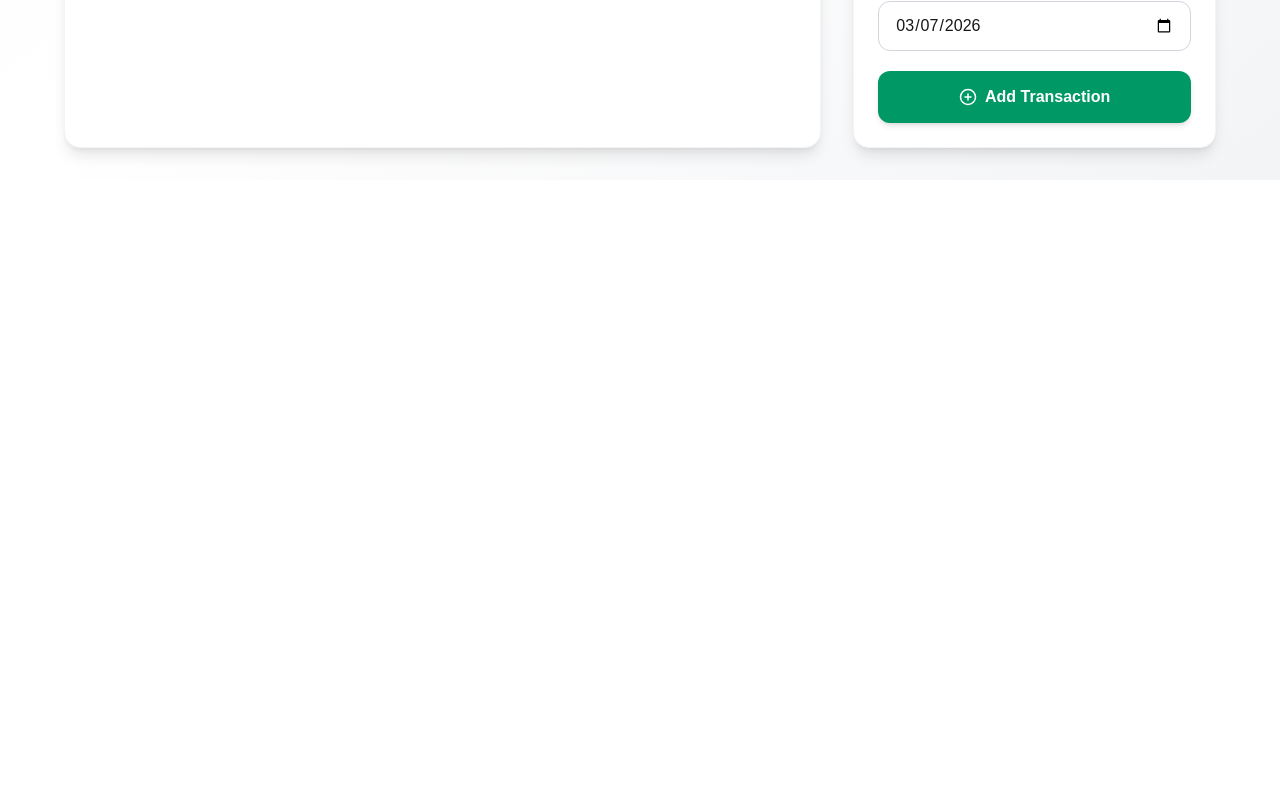
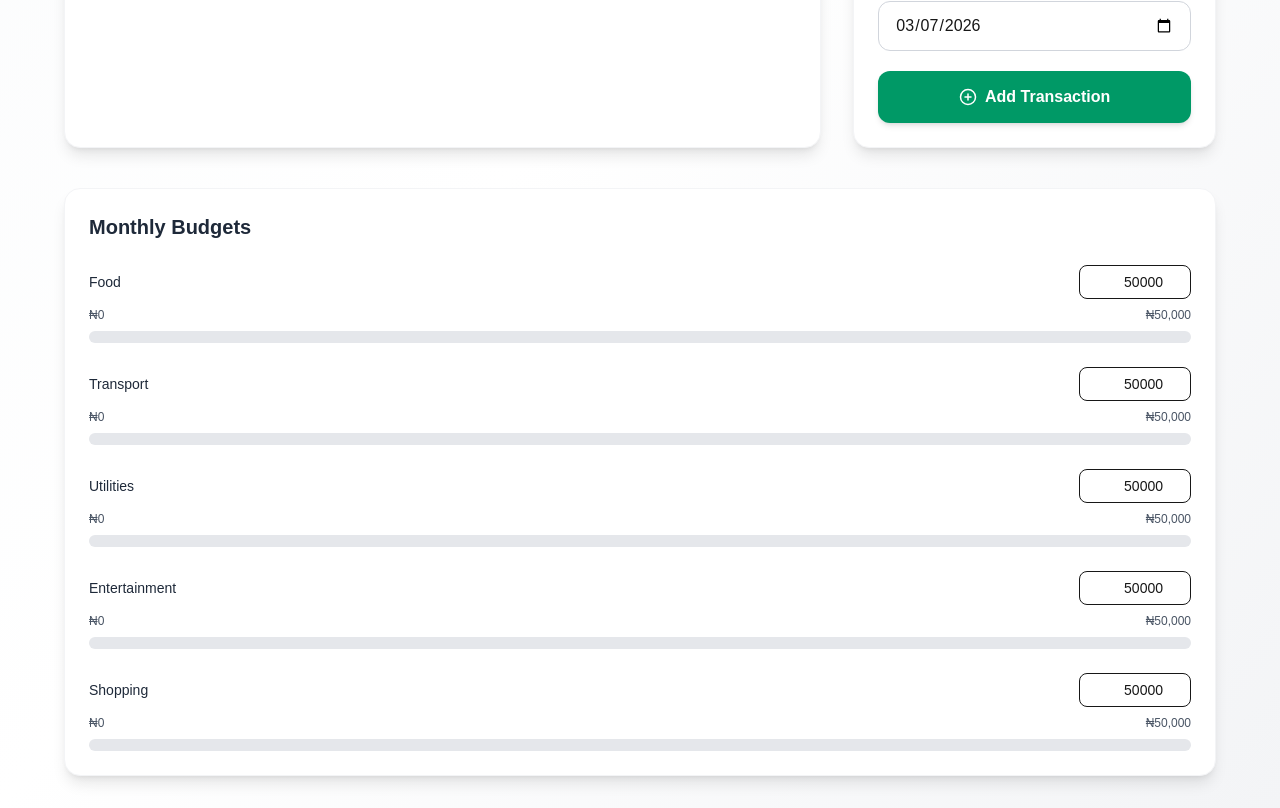
Before and after one commit to meanev56/finance-snapshot, a Next.js app: page / in a window 1280 px wide. Shown: the part 779-1587 px from the top of the page. Before the commit the page ends 959 px from the top, so only its background shows below. Built offline with nearby package versions, Linux system fonts and the light colour scheme.

Commit message:
feat: add BudgetProgress component for tracking monthly budgets

```diff
--- /dev/null
+++ b/components/BudgetProgress.tsx
@@ -0,0 +1,54 @@
+"use client";
+
+import { Transaction, Budget, Category } from "@/lib/types";
+import { toast } from "sonner";
+
+interface Props {
+  budgets: Budget[];
+  transactions: Transaction[];
+  onUpdate: (cat: Category, limit: number) => void;
+}
+
+export default function BudgetProgress({ budgets, transactions, onUpdate }: Props) {
+  return (
+    <div className="bg-white rounded-2xl shadow-lg border border-gray-100 p-6">
+      <h2 className="text-xl font-semibold mb-6 text-gray-800">Monthly Budgets</h2>
+      <div className="space-y-6">
+        {budgets.map(budget => {
+          const spent = Math.abs(
+            transactions
+              .filter(t => t.category === budget.category && t.amount < 0)
+              .reduce((s, t) => s + t.amount, 0)
+          );
+          const percent = Math.min((spent / budget.limit) * 100, 100) || 0;
+          const color = percent < 60 ? "bg-emerald-500" : percent < 85 ? "bg-amber-500" : "bg-rose-500";
+
+          return (
+            <div key={budget.category} className="space-y-2">
+              <div className="flex justify-between items-center text-sm">
+                <span className="font-medium text-gray-800">{budget.category}</span>
+                <input
+                  type="number"
+                  value={budget.limit}
+                  onChange={e => onUpdate(budget.category, Number(e.target.value))}
+                  onBlur={() => toast.info(`Budget for ${budget.category} updated`)}
+                  className="w-28 px-3 py-1.5 text-right border rounded-lg focus:ring-2 focus:ring-emerald-500 outline-none"
+                />
+              </div>
+              <div className="flex justify-between text-xs text-gray-600">
+                <span>₦{spent.toLocaleString()}</span>
+                <span>₦{budget.limit.toLocaleString()}</span>
+              </div>
+              <div className="h-3 bg-gray-200 rounded-full overflow-hidden">
+                <div
+                  className={`${color} h-full transition-all duration-700 ease-out`}
+                  style={{ width: `${percent}%` }}
+                />
+              </div>
+            </div>
+          );
+        })}
+      </div>
+    </div>
+  );
+}
--- a/components/FinanceDashboard.tsx
+++ b/components/FinanceDashboard.tsx
@@ -8,7 +8,8 @@ import { addMonths, endOfMonth, format, isWithinInterval, startOfMonth, subMonth
 import { Budget, Category, Transaction } from '@/lib/types';
 import { Cell, Legend, Pie, PieChart, ResponsiveContainer, Tooltip } from 'recharts';
 import TransactionForm from './TransactionForm';
-import { getBudgets, getTransactions, saveTransactions } from '@/lib/storage';
+import { getBudgets, getTransactions, saveBudgets, saveTransactions } from '@/lib/storage';
+import BudgetProgress from './BudgetProgress';
 
 const COLORS = ["#10b981", "#3b82f6", "#f59e0b", "#ef4444", "#8b5cf6"];
 const INCOME_CATS: Category[] = ["Salary", "Freelance", "Gift", "Other"];
@@ -36,7 +37,15 @@ export default function FinanceDashboard() {
         toast.success("Added!", {
             description: `${tx.amount > 0 ? "+" : "-"}₦${Math.abs(tx.amount).toLocaleString()} • ${tx.category}`,
         });
-  };
+    };
+
+    const updateBudget = (category: Category, limit: number) => {
+        const updated = budgets.map(b =>
+          b.category === category ? { ...b, limit: Math.max(0, limit) } : b
+        );
+        setBudgets(updated);
+        saveBudgets(updated);
+      };
 
 
     const monthStart = startOfMonth(month);
@@ -147,6 +156,13 @@ export default function FinanceDashboard() {
           </div>
         </div>
 
+        {/* Budgets */}
+        <BudgetProgress
+            budgets={budgets.filter(b => EXPENSE_CATS.includes(b.category))}
+            transactions={monthTx}
+            onUpdate={updateBudget}
+        />
+
 
       </div>
     </div>
```
